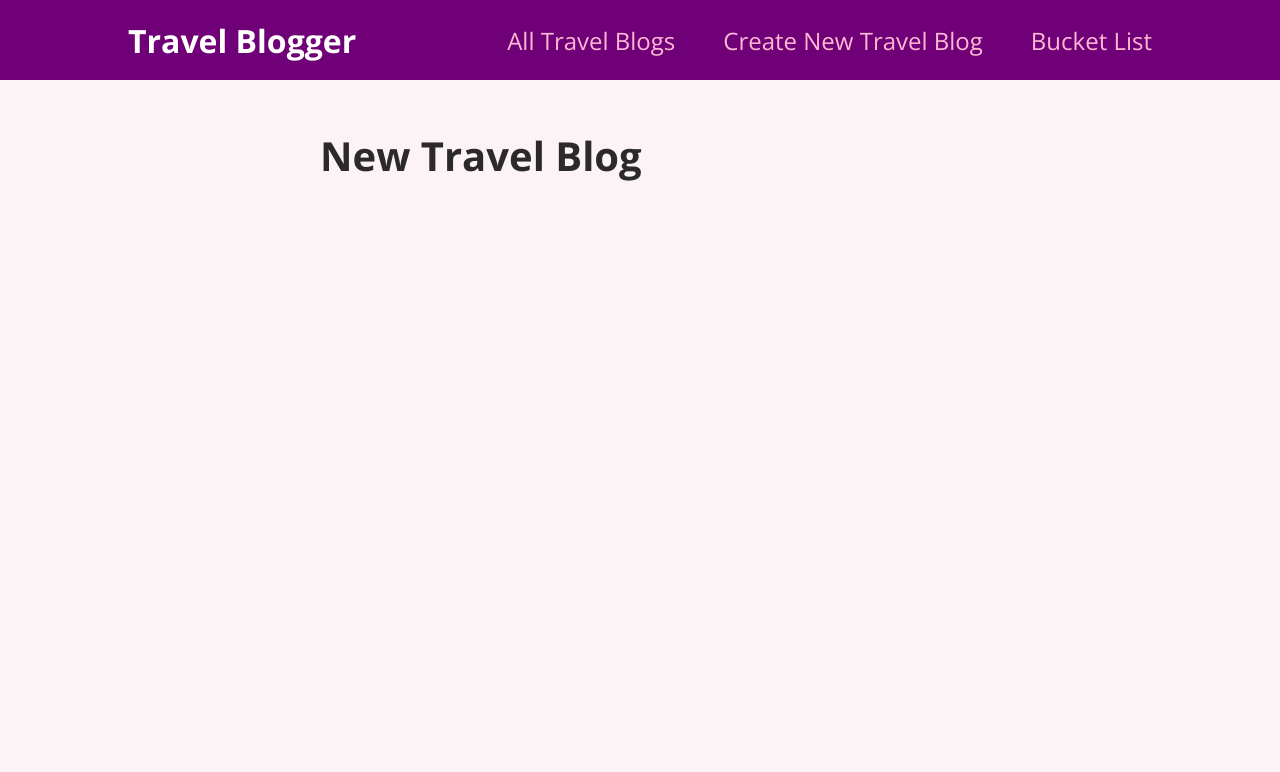
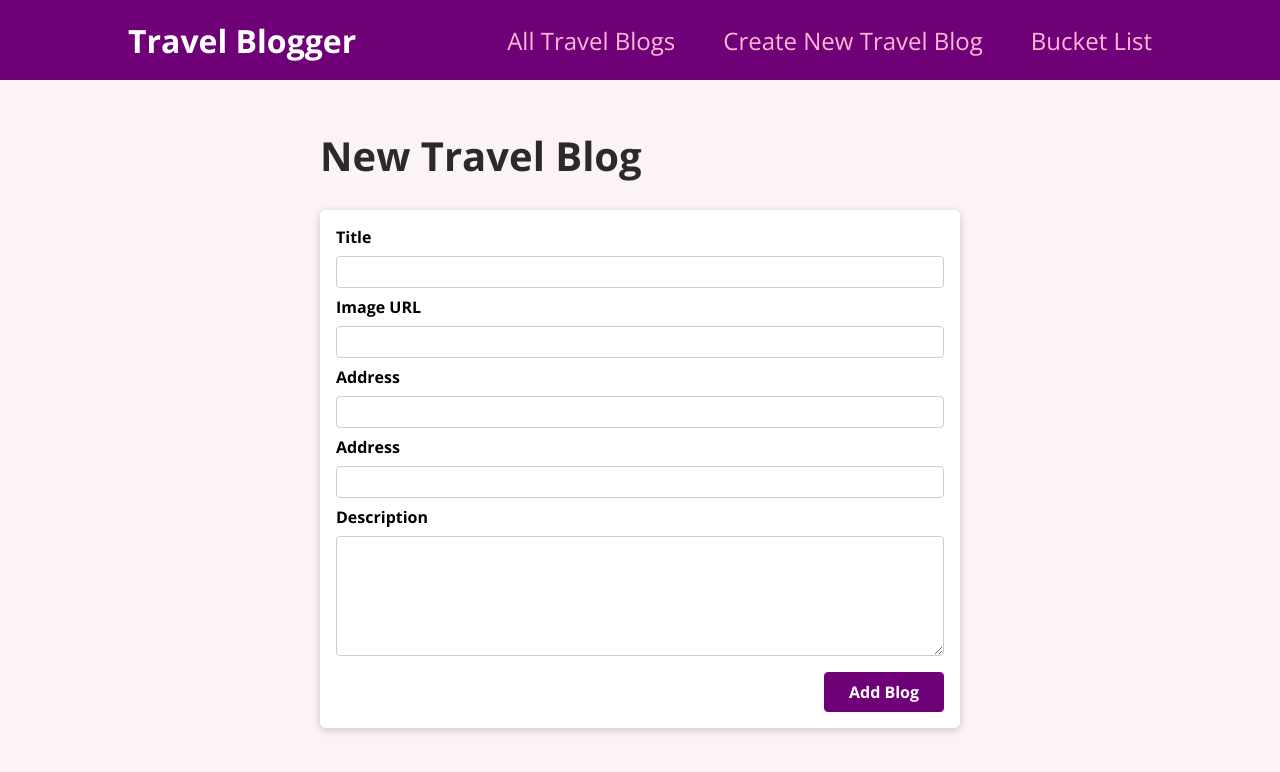
Before and after one commit to astb01/react-travel-blogger, a React (Create React App) app: page /new-travel-blog in a window 1280 px wide. Shown: the top 772 px of the page. Built offline with nearby package versions, Linux system fonts and the light colour scheme.

Commit message:
Add form to new travel blog

```diff
--- a/src/pages/NewTravelBlog.js
+++ b/src/pages/NewTravelBlog.js
@@ -1,9 +1,12 @@
 import React from "react";
+import NewTravelBlogForm from "../components/blogs/NewTravelBlogForm";
 
 const NewTravelBlog = () => {
   return (
     <div>
       <h1>New Travel Blog</h1>
+
+      <NewTravelBlogForm />
     </div>
   );
 };
```
